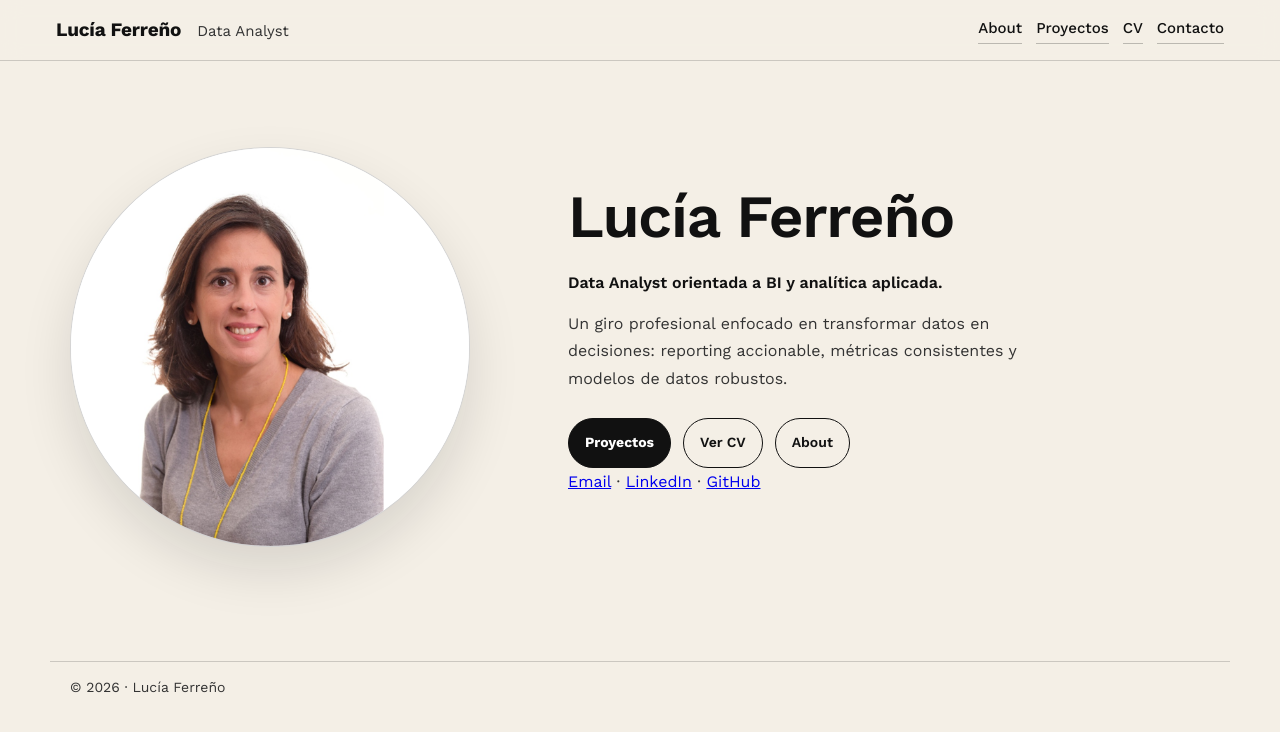
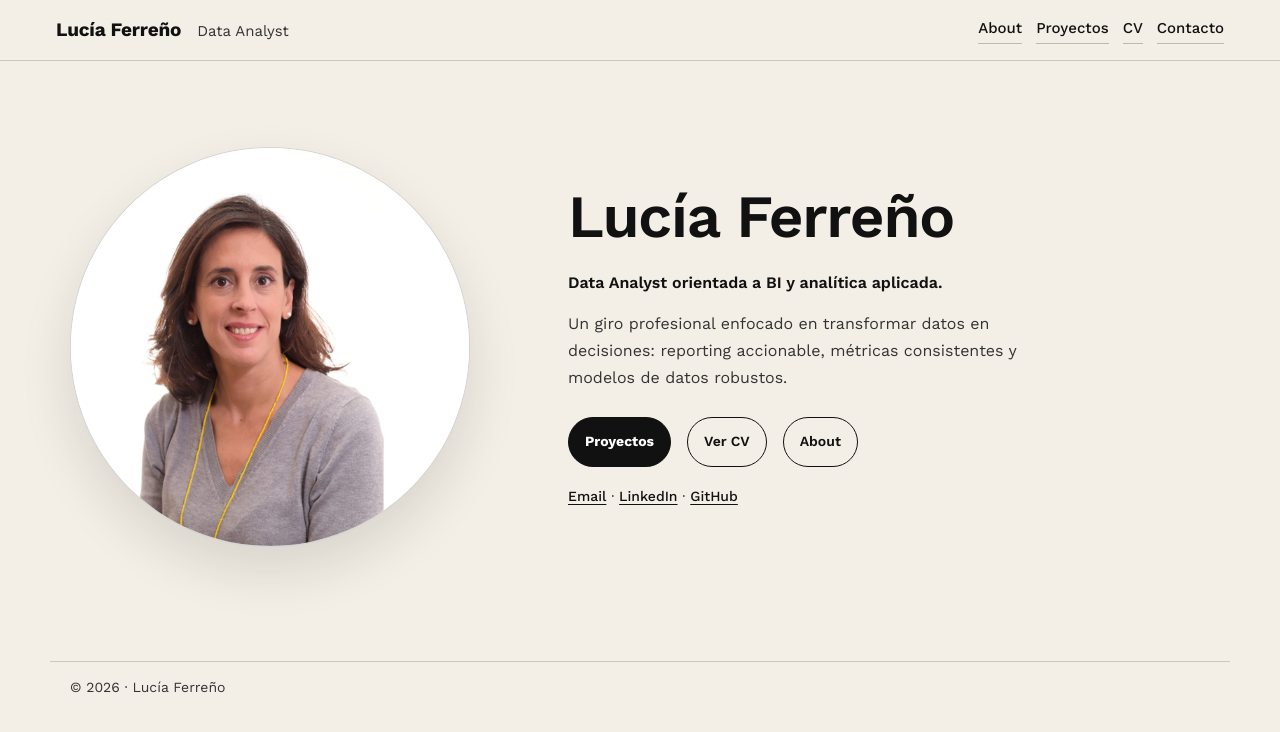
Before and after one commit to lucia-ferreno-pico/Portfolio, a Jekyll site: the page built from index.md, in a window 1280 px wide. Shown: the top 732 px of the page. Built offline with Jekyll 4.4.1, drawn with Linux system fonts in a browser that asks for light colours.

Commit message:
Update main.css

```diff
--- a/assets/css/main.css
+++ b/assets/css/main.css
@@ -194,10 +194,30 @@ p{
 .cta{
   display:flex;
   flex-wrap:wrap;
-  gap: 12px;
+  gap: 16px;
   margin-top: 26px;
+  margin-bottom: 18px;
 }
 
+.hero-links{
+  margin: 0;
+  font-size: 14px;
+}
+
+.hero-links a{
+  color: var(--text);
+  text-decoration: underline;
+  text-underline-offset: 3px;
+  font-weight: 500;
+}
+
+.hero-links a:visited{
+  color: var(--text);
+}
+
+.hero-links a:hover{
+  opacity: .75;
+}
 .btn{
   display:inline-flex;
   align-items:center;
@@ -305,7 +325,7 @@ p{
   font-weight: 400;
 }
 
-/* Contact */
+
 .contact-line{
   display:flex;
   flex-wrap:wrap;
```
